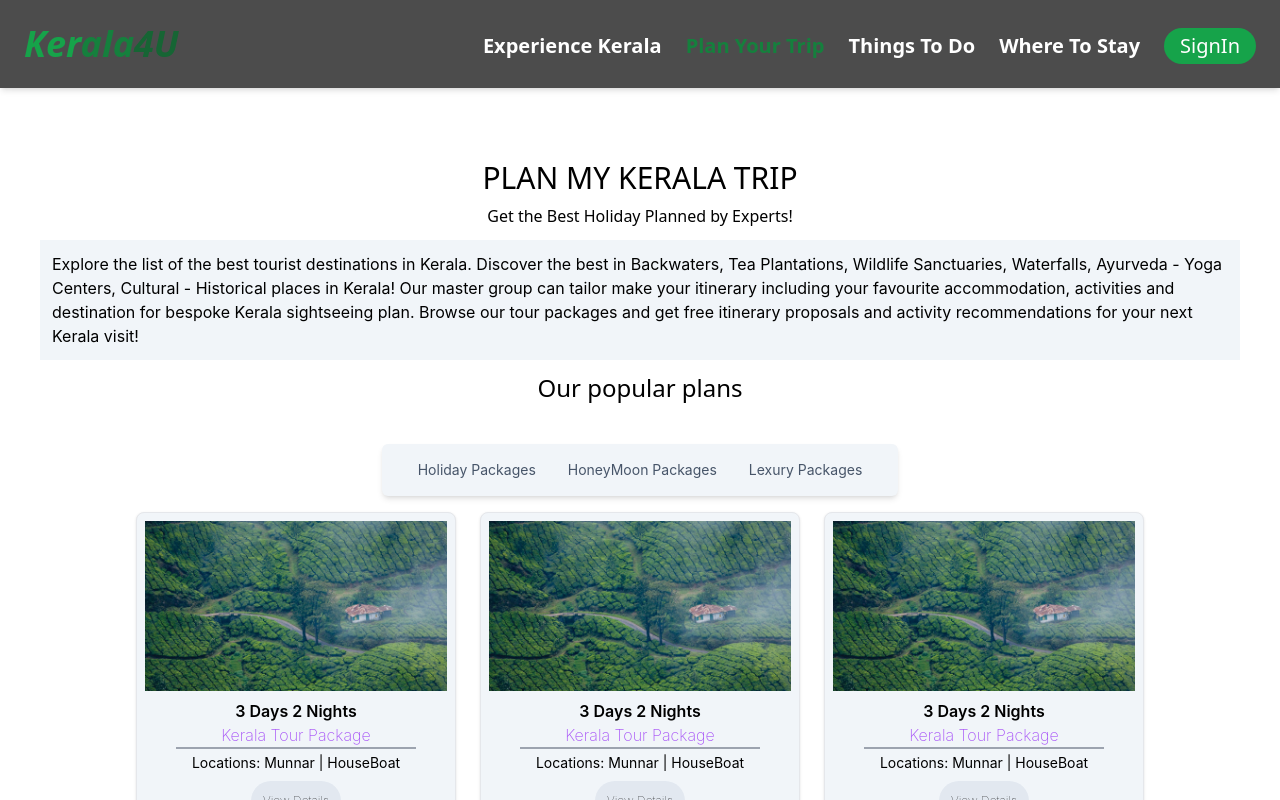
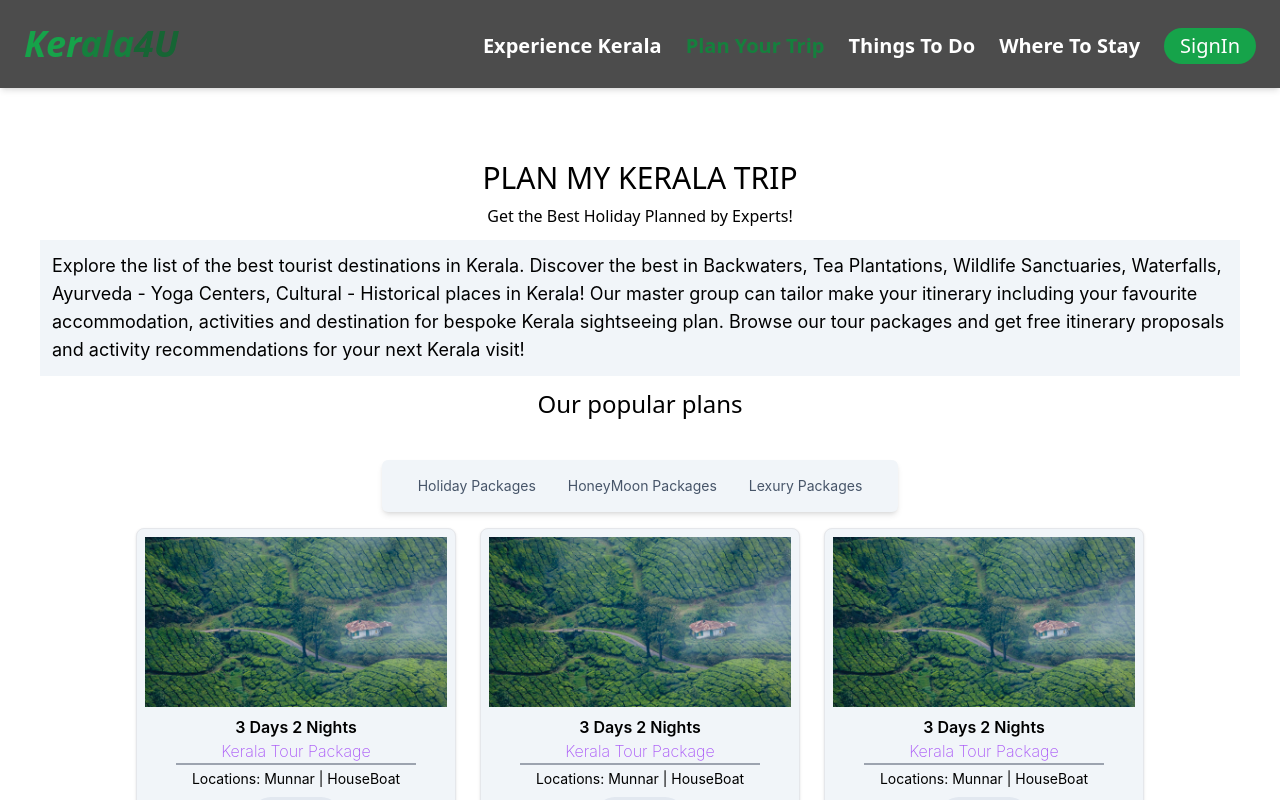
Before and after one commit to Arjun-4366/Kerala-Tourism, a React (Create React App) app in the folder client/: page /planMyTrip in a window 1280 px wide. Shown: the top 800 px of the page. Built offline with nearby package versions, Linux system fonts and the light colour scheme.

Commit message:
styles fix

```diff
--- a/client/src/components/PlanTrip/PlanPage.jsx
+++ b/client/src/components/PlanTrip/PlanPage.jsx
@@ -7,11 +7,11 @@ function PlanPage() {
     <div className="mt-40 w-full">
 
       <div className="flex flex-col w-full items-center justify-center mt-7 px-10">
-        <h1 className="font-sans font-medium text-3xl">PLAN MY KERALA TRIP</h1>
+        <h1 className="font-sans font-medium text-3xl ">PLAN MY KERALA TRIP</h1>
         <h5 className="font-sans font-medium mt-2">
           Get the Best Holiday Planned by Experts!
         </h5>
-        <p className="p-3 bg-slate-100 mt-3">
+        <p className="p-3 text-xs bg-slate-100 mt-3 sm:text-sm md:text-base lg:text-lg">
           Explore the list of the best tourist destinations in Kerala. Discover
           the best in Backwaters, Tea Plantations, Wildlife Sanctuaries,
           Waterfalls, Ayurveda - Yoga Centers, Cultural - Historical places in
```
